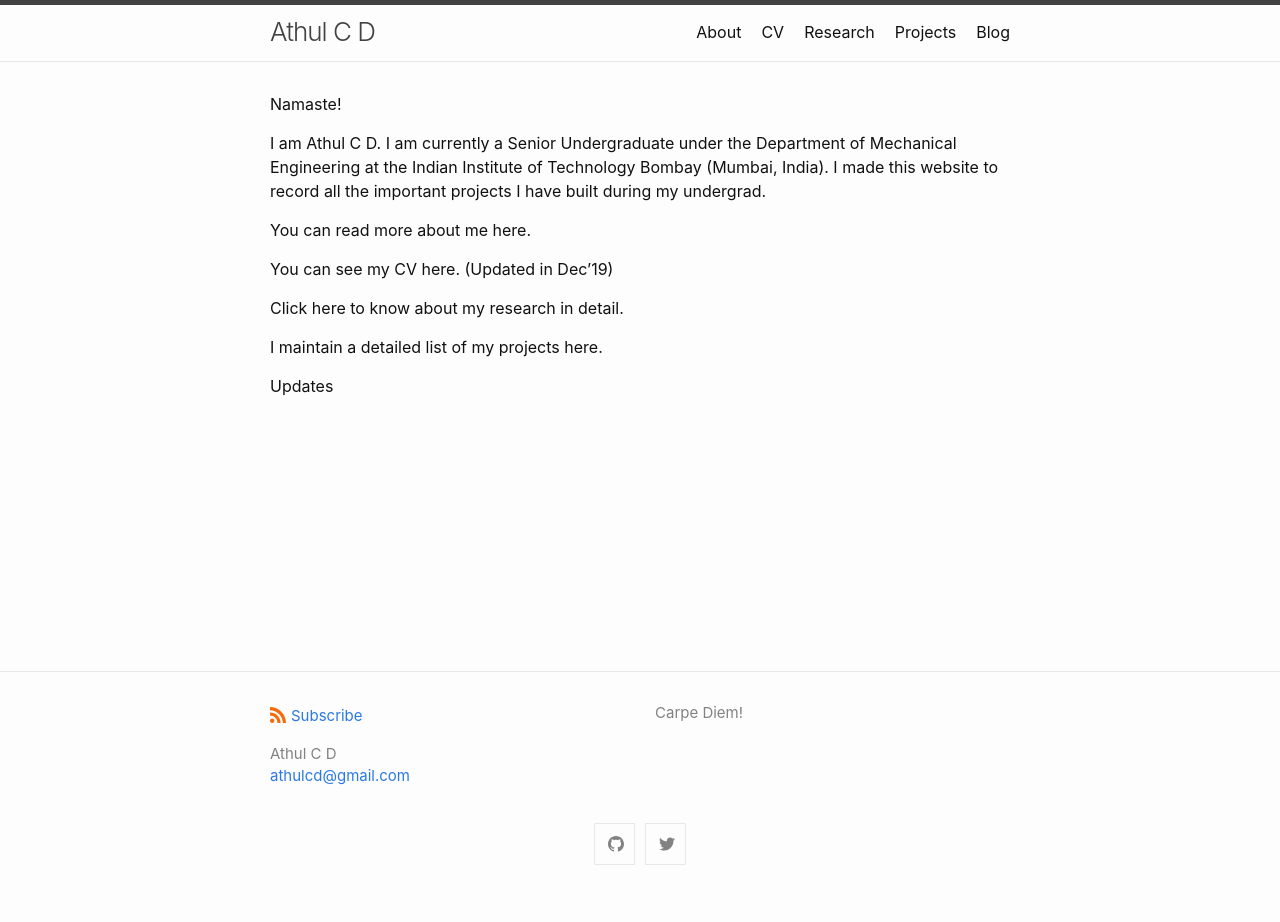
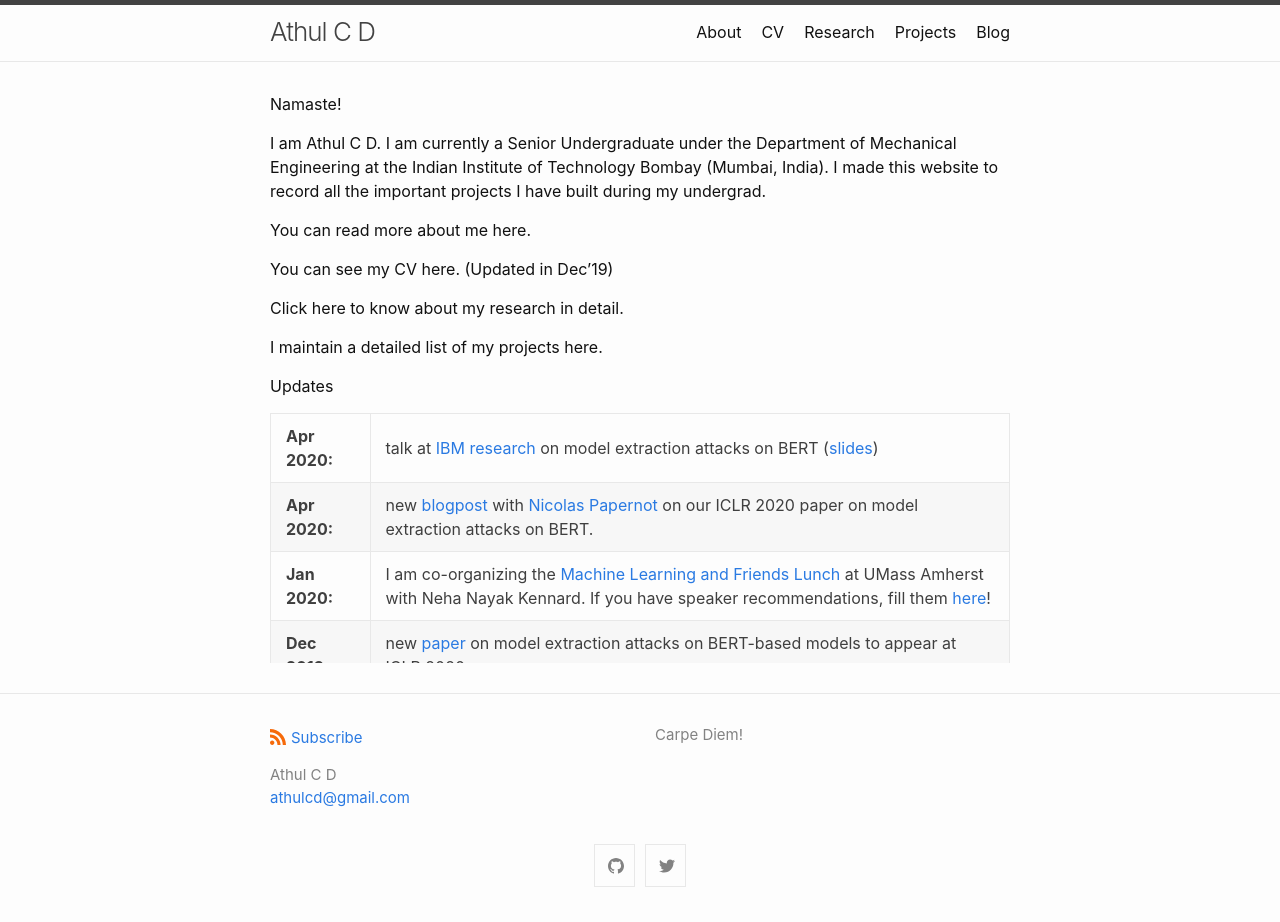
Before and after one commit to athulcd/athulcd.github.io, a Jekyll site: the page built from index.md, in a window 1280 px wide. Built offline with Jekyll 4.4.1, drawn with Linux system fonts in a browser that asks for light colours; before the commit the page ends 900 px from its top, so only the background shows below that.

Commit message:
Update index.md

```diff
--- a/index.md
+++ b/index.md
@@ -20,3 +20,25 @@ Click here to know about my research in detail.
 I maintain a detailed list of my projects here.
 
 #### Updates
+<div style="height:250px;overflow:auto;">
+<table>
+<col width="100px">
+<col width="650px">
+<tr><td><b>Apr 2020:</b></td><td>talk at <a href="https://www.research.ibm.com/">IBM research</a> on model extraction attacks on BERT (<a href="https://docs.google.com/presentation/d/1emJb07ER8Gje6PGauIU--t0DCgvECJlnjVQfv9rOUkM/edit">slides</a>)</td></tr>
+<tr><td><b>Apr 2020:</b></td><td>new <a href="http://www.cleverhans.io/2020/04/06/stealing-bert.html">blogpost</a> with <a href="https://www.papernot.fr">Nicolas Papernot</a> on our ICLR 2020 paper on model extraction attacks on BERT.</td></tr>
+<tr><td><b>Jan 2020:</b></td><td>I am co-organizing the <a href="https://umass-mlfl.github.io/">Machine Learning and Friends Lunch</a> at UMass Amherst with Neha Nayak Kennard. If you have speaker recommendations, fill them <a href="https://docs.google.com/forms/d/e/1FAIpQLSe2gqWTn4UXWqxbuLB1EPcuLBO7hP3aXh-ZluMvJsxL-hHI2Q/viewform">here</a>!</td></tr>
+<tr><td><b>Dec 2019:</b></td><td> new <a href="https://arxiv.org/abs/1910.12366">paper</a> on model extraction attacks on BERT-based models to appear at ICLR 2020.</td></tr>
+<tr><td><b>Oct 2019:</b></td><td> new <a href="https://blog.nelsonliu.me/2019/10/24/student-perspectives-on-applying-to-nlp-phd-programs/">blog</a> surveying twelve recent NLP PhD applicants on the graduate school admission process! Also an <a href="https://www.insightiitb.org/umass-amherst-kalpesh-krishna-univ-series/">Insight IITB article</a> on my personal experience.</td></tr>
+<tr><td><b>Aug 2019:</b></td><td> lightning talk at the <a href="https://medium.com/ai2-blog/2019-allennlp-summit-c954d258f819">AllenNLP Summit 2019</a> on using AllenNLP for education. Check out the AllenNLP homework I designed for our grad NLP class <a href="https://github.com/martiansideofthemoon/allennlp-probe-hw">here</a>!</td></tr>
+<tr><td><b>Jul 2019:</b></td><td> presented papers on <a href="https://arxiv.org/abs/1906.02622">QA generation</a> and <a href="https://arxiv.org/abs/1906.02780">faster transformer decoding</a> at ACL 2019. Check out our <a href="http://squash.cs.umass.edu/">web demo</a> on hierarchical QA generation!</td></tr>
+<tr><td><b>Jul 2019:</b></td><td> awarded the <a href="http://www.acl2019.org/EN/student-scholarship-applications-volunteers.xhtml">ACL 2019 Student Scholarship</a> and the <a href="https://www.cics.umass.edu/support#lesser">Victor Lesser Graduate Scholarship</a></td></tr>
+<tr><td><b>Jun 2019:</b></td><td> <a href="http://purvaten.github.io/">Purva Tendulkar</a> won the <a href="https://twitter.com/jmacunha/status/1142184529026662400"><i>Best Presentation Award</i></a> for our <a href="https://arxiv.org/abs/1903.07820">paper</a> in ICCC 2019!</td></tr>
+<tr><td><b>May 2019:</b></td><td> started summer internship at <a href="https://ai.google/research/teams/language/">Google AI Language</a> in New York</td></tr>
+<tr><td><b>Apr 2019:</b></td><td> talk at the UMass <a href="https://ds.cs.umass.edu/news-events/events/data-science-research-symposium-2019">Data Science Research Symposium 2019</a></td></tr>
+<tr><td><b>Apr 2019:</b></td><td> new <a href="https://arxiv.org/abs/1903.07820">paper</a> on thematic doodle generation to appear in <a href="http://www.computationalcreativity.net/iccc2019/">ICCC 2019</a></td></tr>
+<tr><td><b>Nov 2018:</b></td><td> presented <a href="https://arxiv.org/abs/1808.07733">paper</a> on logic rules for sentiment classification at EMNLP 2018 (<a href="assets/emnlp-2018.pdf">slides</a>)</td></tr>
+<tr><td><b>Sep 2018:</b></td><td> started my PhD in Computer Science at UMass Amherst</td></tr>
+<tr><td><b>Aug 2018:</b></td><td> graduated from IIT Bombay, receiving the Sharad Maloo Memorial Gold Medal</td></tr>
+<tr><td><b>Jul 2018:</b></td><td> new <a href="https://arxiv.org/abs/1807.06234">preprint</a> on hierarchical multitask learning for speech recognition</td></tr>
+<tr><td><b>Jun 2018:</b></td><td> new blogs on <a href="2018/05/29/grad-resources.html">grad resources</a>, <a href="2018/06/04/cs-opportunities.html">IIT Bombay CS opportunities</a> and <a href="2018/06/05/crowd-sourcing.html">crowdsourcing</a></td></tr>
+<tr><td><b>Apr 2018:</b></td><td> presented <a href="https://arxiv.org/abs/1710.10398">paper</a> on CNNs for end-to-end speech recognition at ICASSP 2018 (<a href="https://sigport.org/sites/default/files/docs/study-convolutional-encoders.pdf">poster</a>)</td></tr>
```
